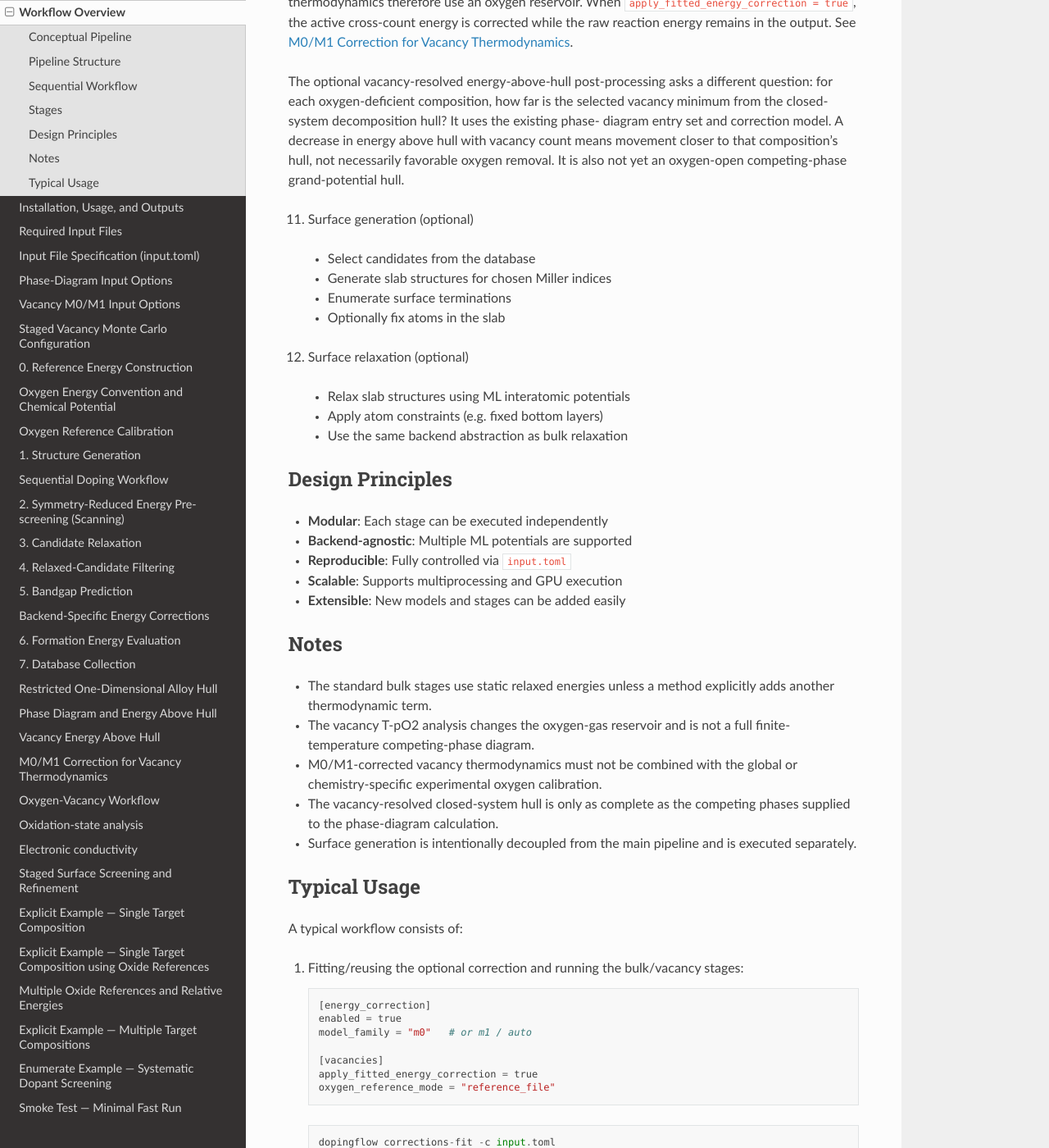
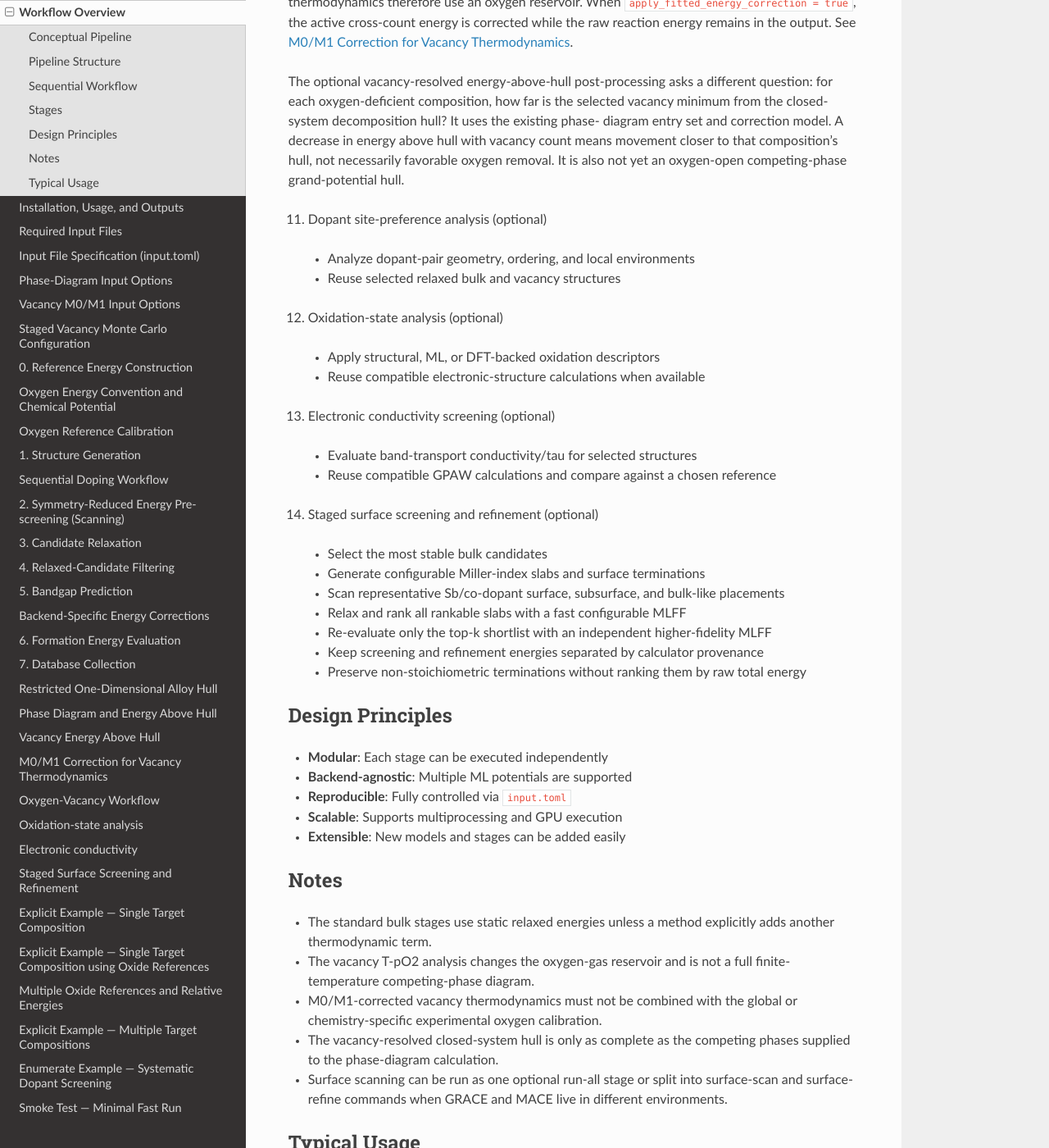
Before and after one commit to KazemZh/dopingflow, a Sphinx documentation site: the page built from docs/source/workflow_overview.rst, in a window 1280 px wide and 1400 px high, scrolled down 3327 px. Shown: the whole window at 82% size. Built offline with Sphinx 7.4.7 and the Read the Docs theme 3.1.0, drawn with Linux system fonts in a browser that asks for light colours; some of the changed text lies outside the part shown.

Commit message:
docs: place staged surfaces after bulk analyses

```diff
--- a/docs/source/workflow_overview.rst
+++ b/docs/source/workflow_overview.rst
@@ -25,7 +25,7 @@ Vacancy Results → Optional M0/M1-corrected Vacancy Thermodynamics
 
 Vacancy Results → Vacancy-resolved Raw/Corrected Phase Diagram
 
-Database → Surface Generation → Surface Relaxation
+Database → Surface Scan → Higher-Fidelity Surface Refinement
 
 The vacancy M0/M1 option reuses the already fitted backend-specific correction
 model. It does not refit a separate vacancy-specific model. The correction is
@@ -172,18 +172,30 @@ vacancy count means movement closer to that composition's hull, not necessarily
 favorable oxygen removal. It is also not yet an oxygen-open competing-phase
 grand-potential hull.
 
-11. Surface generation (optional)
+11. Dopant site-preference analysis (optional)
 
-   - Select candidates from the database
-   - Generate slab structures for chosen Miller indices
-   - Enumerate surface terminations
-   - Optionally fix atoms in the slab
+   - Analyze dopant-pair geometry, ordering, and local environments
+   - Reuse selected relaxed bulk and vacancy structures
 
-12. Surface relaxation (optional)
+12. Oxidation-state analysis (optional)
 
-   - Relax slab structures using ML interatomic potentials
-   - Apply atom constraints (e.g. fixed bottom layers)
-   - Use the same backend abstraction as bulk relaxation
+   - Apply structural, ML, or DFT-backed oxidation descriptors
+   - Reuse compatible electronic-structure calculations when available
+
+13. Electronic conductivity screening (optional)
+
+   - Evaluate band-transport conductivity/tau for selected structures
+   - Reuse compatible GPAW calculations and compare against a chosen reference
+
+14. Staged surface screening and refinement (optional)
+
+   - Select the most stable bulk candidates
+   - Generate configurable Miller-index slabs and surface terminations
+   - Scan representative Sb/co-dopant surface, subsurface, and bulk-like placements
+   - Relax and rank all rankable slabs with a fast configurable MLFF
+   - Re-evaluate only the top-k shortlist with an independent higher-fidelity MLFF
+   - Keep screening and refinement energies separated by calculator provenance
+   - Preserve non-stoichiometric terminations without ranking them by raw total energy
 
 Design Principles
 -----------------
@@ -206,7 +218,7 @@ Notes
   chemistry-specific experimental oxygen calibration.
 - The vacancy-resolved closed-system hull is only as complete as the competing
   phases supplied to the phase-diagram calculation.
-- Surface generation is intentionally decoupled from the main pipeline and is executed separately.
+- Surface scanning can be run as one optional run-all stage or split into surface-scan and surface-refine commands when GRACE and MACE live in different environments.
 
 Typical Usage
 -------------
@@ -247,8 +259,17 @@ A typical workflow consists of:
 4. Inspecting the vacancy correction controls and raw/corrected phase stability
    in the Streamlit ``Vacancy M0/M1 Energy Correction`` and ``Phase Diagram`` pages.
 
-5. Generating and optionally relaxing surfaces:
+5. Screening surfaces in the fast-model environment:
 
    ::
 
-      dopingflow surface -c input.toml
+      dopingflow surface-scan -c input.toml
+
+6. Refining the surface shortlist in a second MLFF environment if enabled:
+
+   ::
+
+      dopingflow surface-refine -c input.toml
+
+   If both calculator dependencies are available in the same environment,
+   dopingflow surface -c input.toml runs both stages in sequence.
```
